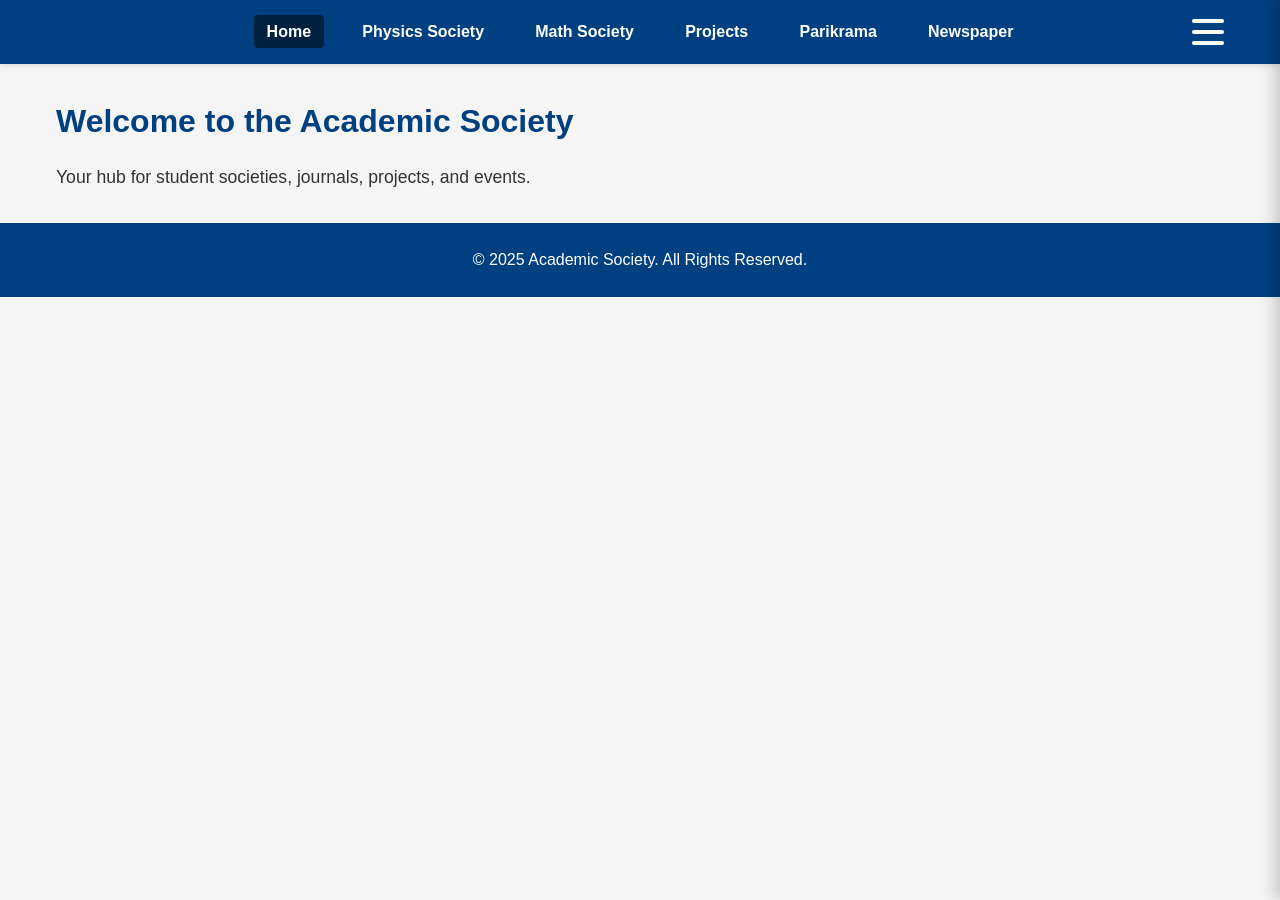
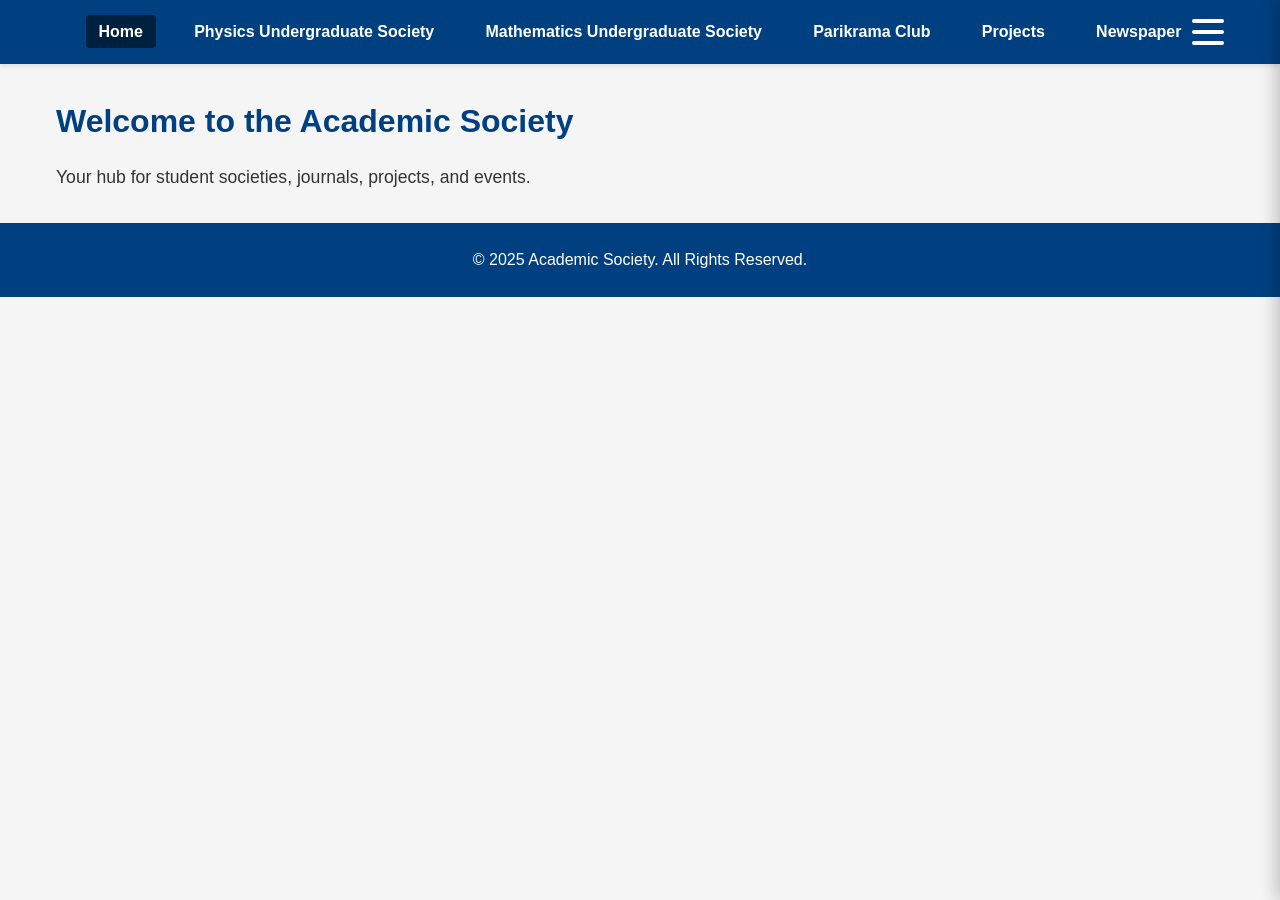
Before and after one commit to Research-Undergraduate-Society/student-research, a Jekyll site: the page built from index.html, in a window 1280 px wide. Built offline with Jekyll 4.4.1, drawn with Linux system fonts in a browser that asks for light colours.

Commit message:
Update default.html

```diff
--- a/_layouts/default.html
+++ b/_layouts/default.html
@@ -10,15 +10,17 @@
 
   <header>
     <nav>
+      <!-- Main, always-visible navigation links -->
       <ul class="main-nav">
         <li><a href="index.html">Home</a></li>
-        <li><a href="physics.html">Physics Society</a></li>
-        <li><a href="mathematics.html">Math Society</a></li>
+        <li><a href="physics.html">Physics Undergraduate Society</a></li>
+        <li><a href="mathematics.html">Mathematics Undergraduate Society</a></li>
+        <li><a href="parikrama.html">Parikrama Club</a></li>
         <li><a href="projects.html">Projects</a></li>
-        <li><a href="parikrama.html">Parikrama</a></li>
         <li><a href="newspaper.html">Newspaper</a></li>
       </ul>
 
+      <!-- Hamburger button to control the sidebar -->
       <button class="hamburger-menu" aria-label="Toggle secondary navigation" aria-expanded="false">
         <span></span>
         <span></span>
@@ -27,6 +29,7 @@
     </nav>
   </header>
 
+  <!-- Sidebar Navigation (initially hidden) -->
   <aside class="sidebar-nav">
     <ul>
       <li><a href="infor.html">Information</a></li>
```
